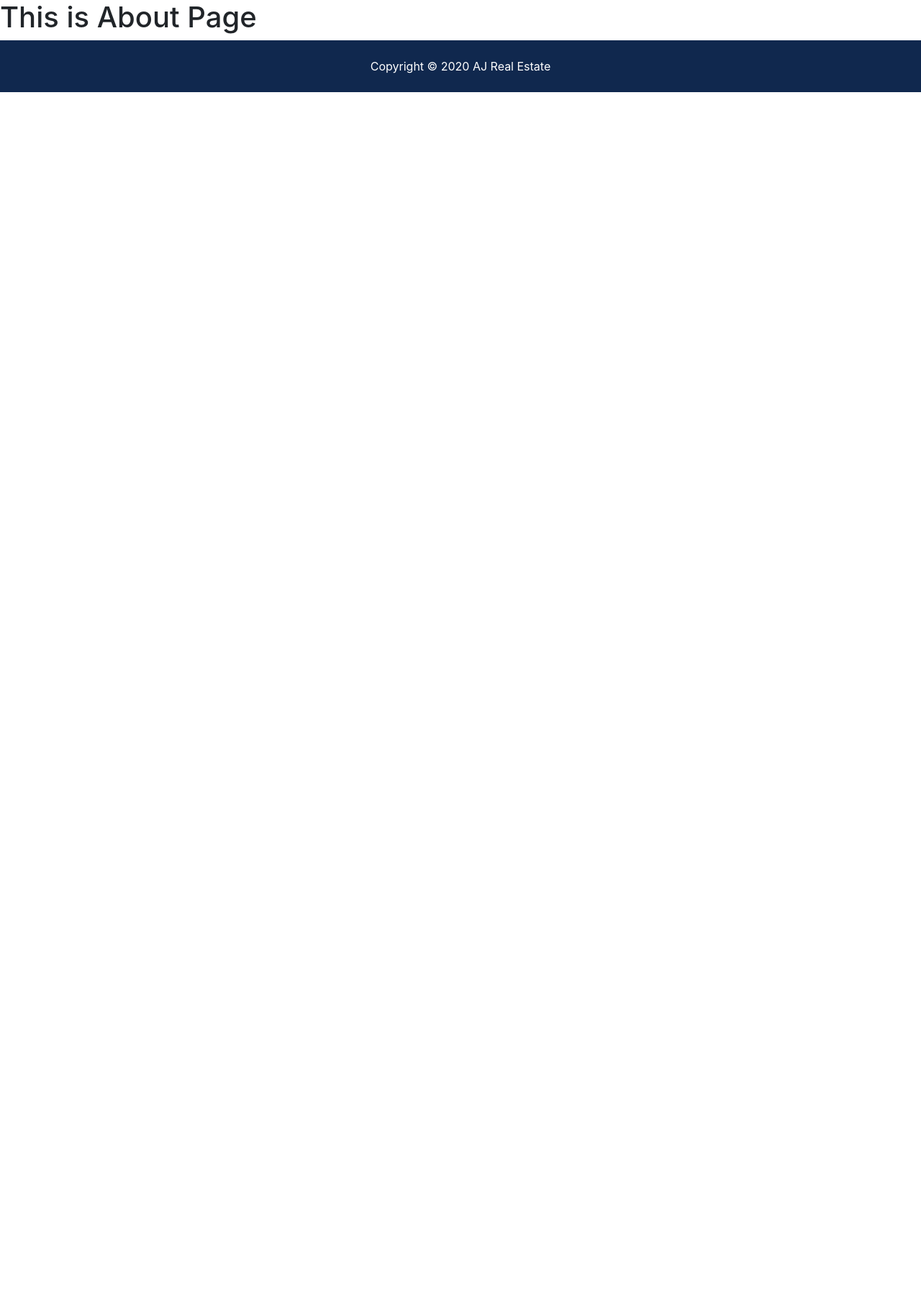
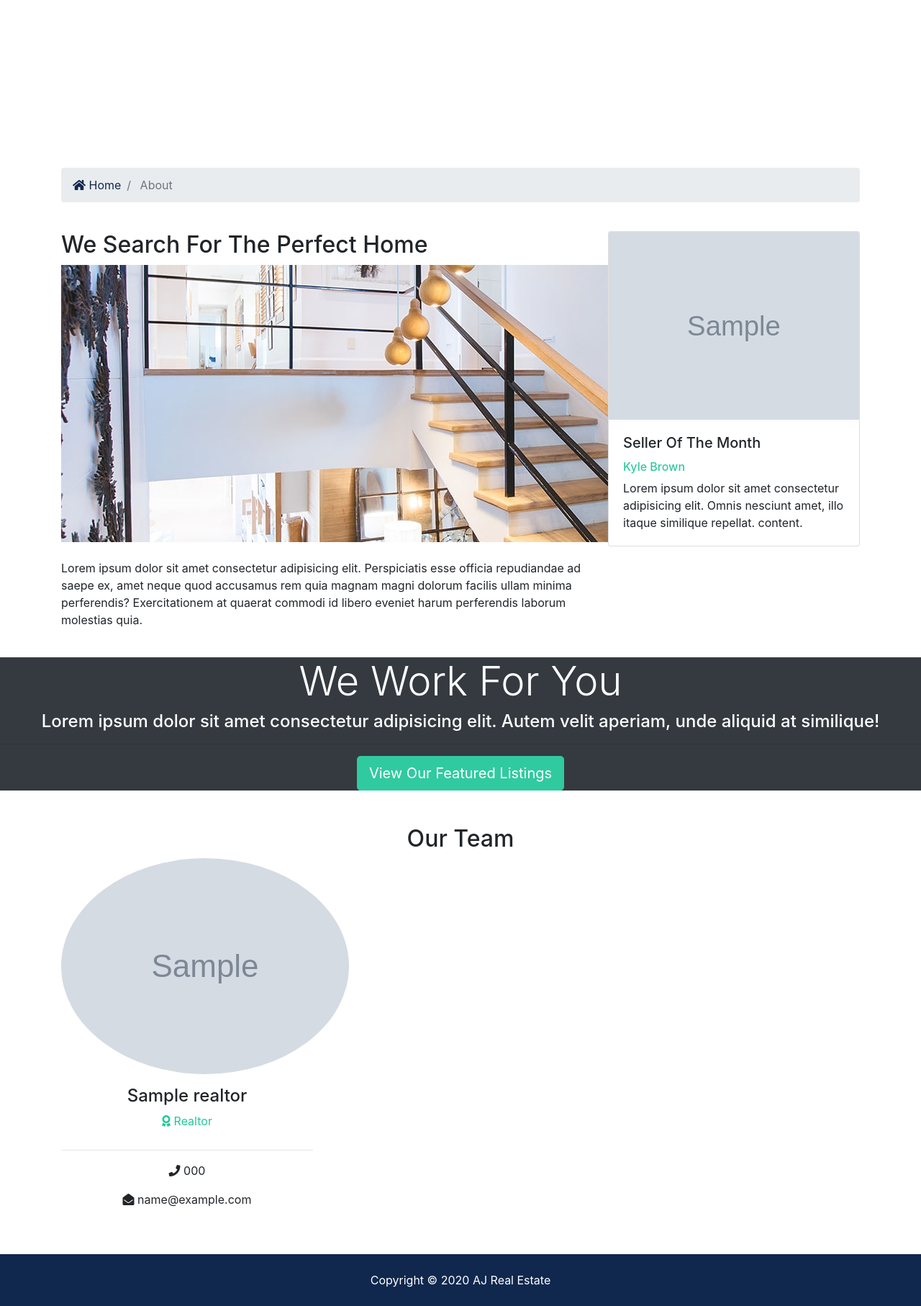
Before and after one commit to m-sakib-h/SA_RealEstate, a Django app: page /about/ in a window 1280 px wide. Shown: the part 382-2196 px from the top of the page at 72% size. Before the commit the page ends 510 px from the top, so only its background shows below. Run offline with Django 3.2, Linux system fonts and the light colour scheme; tables that the repository leaves empty hold one stand-in row (values such as "Sample post"); grey boxes marked "Sample" are stand-in pictures; some libraries are stand-ins or nearby versions; grey boxes are pictures that could not be loaded.

Commit message:
Team Members & Seller_of_the_month Retrieve from Backend in About Pages

```diff
--- a/AJ_RealEstate/pages/views.py
+++ b/AJ_RealEstate/pages/views.py
@@ -1,5 +1,6 @@
 from django.shortcuts import render
 from listings.models import Listing
+from realtors.models import Realtor
 
 
 # Create your views here.
@@ -14,4 +15,11 @@
 
 
 def about(request):
-    return render(request, 'pages/about.html')
+    team = Realtor.objects.order_by('-contact_date')[:3]
+    seller_of_the_month = Realtor.objects.filter(is_mvp=True).first()
+
+    context = {
+        'team': team,
+        'seller_of_the_month': seller_of_the_month
+    }
+    return render(request, 'pages/about.html', context)
--- a/AJ_RealEstate/templates/pages/about.html
+++ b/AJ_RealEstate/templates/pages/about.html
@@ -1,5 +1,104 @@
 {% extends 'base.html' %}
+{% load static %}
+{% load humanize %}
+{% block title %} About | {{ block.super }} {% endblock %}
 
 {% block content %}
-    <h1>This is About Page</h1>
+    <!-- Showcase -->
+    <section id="showcase-inner" class="py-5 text-white">
+        <div class="container">
+            <div class="row text-center">
+                <div class="col-md-12">
+                    <h1 class="display-4">About DJ Real Estate</h1>
+                    <p class="lead">Lorem ipsum dolor sit, amet consectetur adipisicing elit. Sunt, pariatur!</p>
+                </div>
+            </div>
+        </div>
+    </section>
+
+    <!-- Breadcrumb -->
+    <section id="bc" class="mt-3">
+        <div class="container">
+            <nav aria-label="breadcrumb">
+                <ol class="breadcrumb">
+                    <li class="breadcrumb-item">
+                        <a href="{% url 'index' %}">
+                            <i class="fas fa-home"></i> Home</a>
+                    </li>
+                    <li class="breadcrumb-item active"> About</li>
+                </ol>
+            </nav>
+        </div>
+    </section>
+
+    <section id="about" class="py-4">
+        <div class="container">
+            <div class="row">
+                <div class="col-md-8">
+                    <h2>We Search For The Perfect Home</h2>
+
+                    <img src="{% static 'assets/img/about.jpg' %}" alt="">
+                    <p class="mt-4">Lorem ipsum dolor sit amet consectetur adipisicing elit. Perspiciatis esse officia
+                        repudiandae ad saepe ex, amet
+                        neque quod accusamus rem quia magnam magni dolorum facilis ullam minima perferendis?
+                        Exercitationem at quaerat
+                        commodi id libero eveniet harum perferendis laborum molestias quia.</p>
+                </div>
+                <div class="col-md-4">
+                    {% if seller_of_the_month %}
+                        <div class="card">
+                        <img class="card-img-top" src="{{ seller_of_the_month.photo.url }} " alt="Seller of the month">
+                        <div class="card-body">
+                            <h5 class="card-title">Seller Of The Month</h5>
+                            <h6 class="text-secondary">Kyle Brown</h6>
+                            <p class="card-text">Lorem ipsum dolor sit amet consectetur adipisicing elit. Omnis nesciunt
+                                amet, illo itaque similique repellat.
+                                content.
+                            </p>
+                        </div>
+                    </div>
+                    {% endif %}
+
+                </div>
+            </div>
+        </div>
+    </section>
+
+    <!-- Work -->
+    <section id="work" class="bg-dark text-white text-center">
+        <h2 class="display-4">We Work For You</h2>
+        <h4>Lorem ipsum dolor sit amet consectetur adipisicing elit. Autem velit aperiam, unde aliquid at
+            similique!</h4>
+        <hr>
+        <a href="{% url 'listings_index' %}" class="btn btn-secondary text-white btn-lg">View Our Featured Listings</a>
+    </section>
+
+    <!-- Team -->
+    <section id="team" class="py-5">
+        <div class="container">
+            <h2 class="text-center">Our Team</h2>
+            <div class="row text-center">
+                {% for member in team %}
+                    <div class="col-md-4">
+                    <img src="{{ member.photo.url }}" alt="Member Photos" class="rounded-circle mb-3" height="300px">
+                    <h4>{{ member.name }}</h4>
+                    <p class="text-success">
+                        <i class="fas fa-award text-success mb-3"></i> Realtor</p>
+                    <hr>
+                    <p>
+                        <i class="fas fa-phone"></i> {{ member.phone }} </p>
+                    <p>
+                        <i class="fas fa-envelope-open"></i> {{ member.email }}</p>
+                </div>
+                    {% empty %}
+                    <h3 class="text-center">No Team Member Available</h3>s
+                {% endfor %}
+
+
+
+
+            </div>
+        </div>
+    </section>
+
 {% endblock %}
--- a/AJ_RealEstate/templates/partials/_navbar.html
+++ b/AJ_RealEstate/templates/partials/_navbar.html
@@ -11,7 +11,7 @@
         <div class="collapse navbar-collapse" id="navbarNavAltMarkup">
             <ul class="navbar-nav">
                 <li
-                {% if "/" == 'request.active' %}
+                {% if "/" == request.path %}
                     class="nav-item active mr-3"
                 {% else %}
                     class="nav-item mr-3"
```
